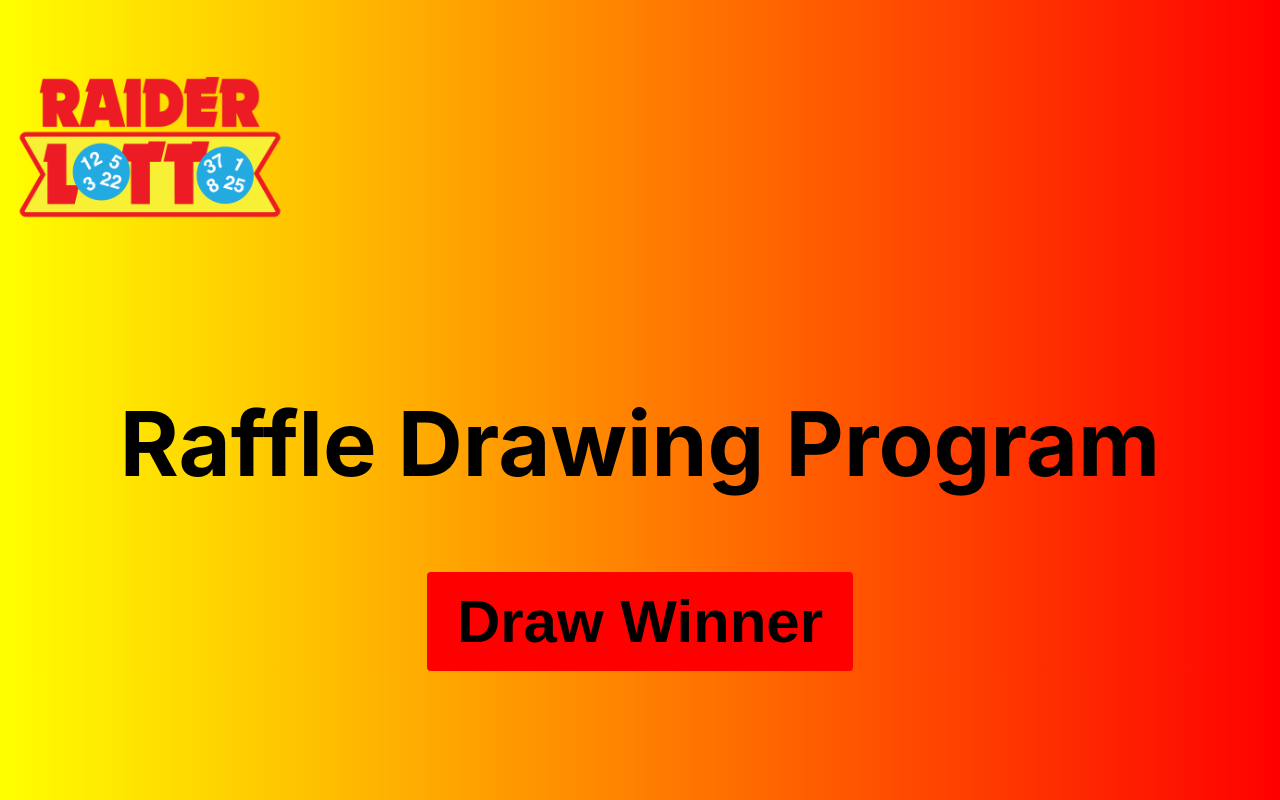
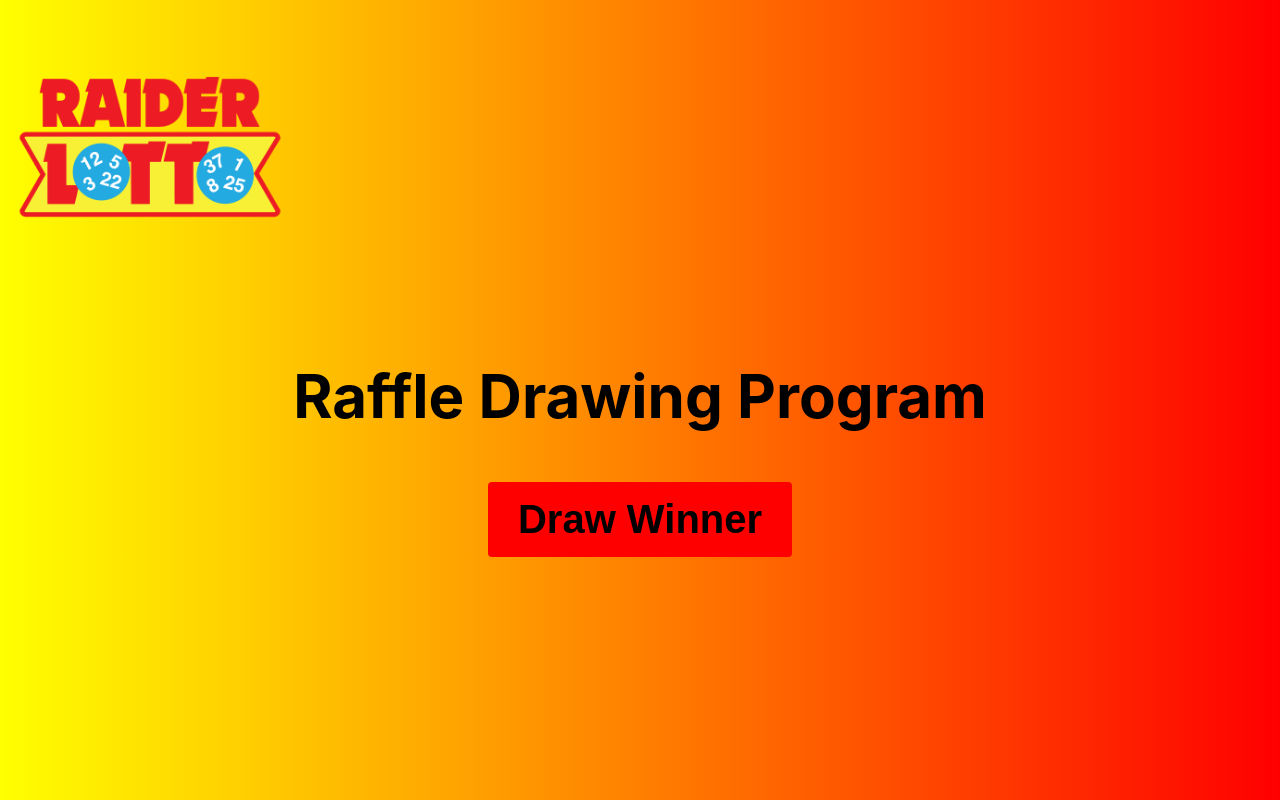
Before and after one commit to Michael-Flynn/raffle-drawing-app, a React (Create React App) app: page / in a window 1280 px wide. Built offline with nearby package versions, Linux system fonts and the light colour scheme.

Commit message:
Update App.css

```diff
--- a/src/App.css
+++ b/src/App.css
@@ -1,7 +1,7 @@
 body {
   min-height: 100%; /* Ensure the container fills the entire viewport */
   display: block;
-  font-size: 60px;
+  font-size: 40px;
   flex-direction: column;
   justify-content: center;
   align-items: center;
@@ -15,7 +15,7 @@ body {
 
 .styled-button {
   padding: 15px 30px;
-  font-size: 60px; /* Increase font size */
+  font-size: 40px; /* Increase font size */
   font-weight: bold;
   background-color: red;
   color: black;
```
